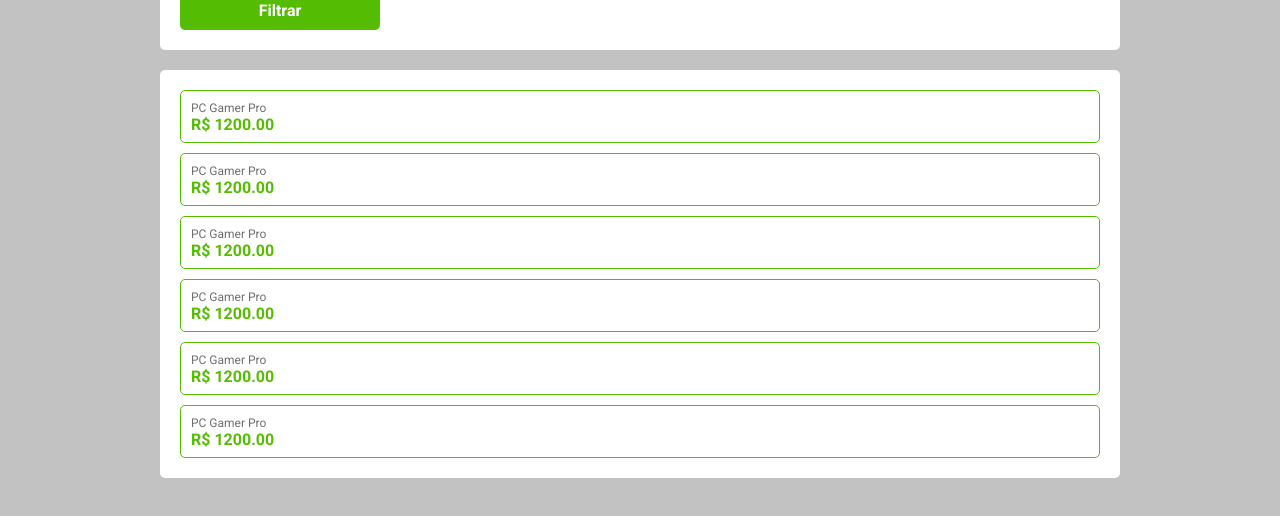
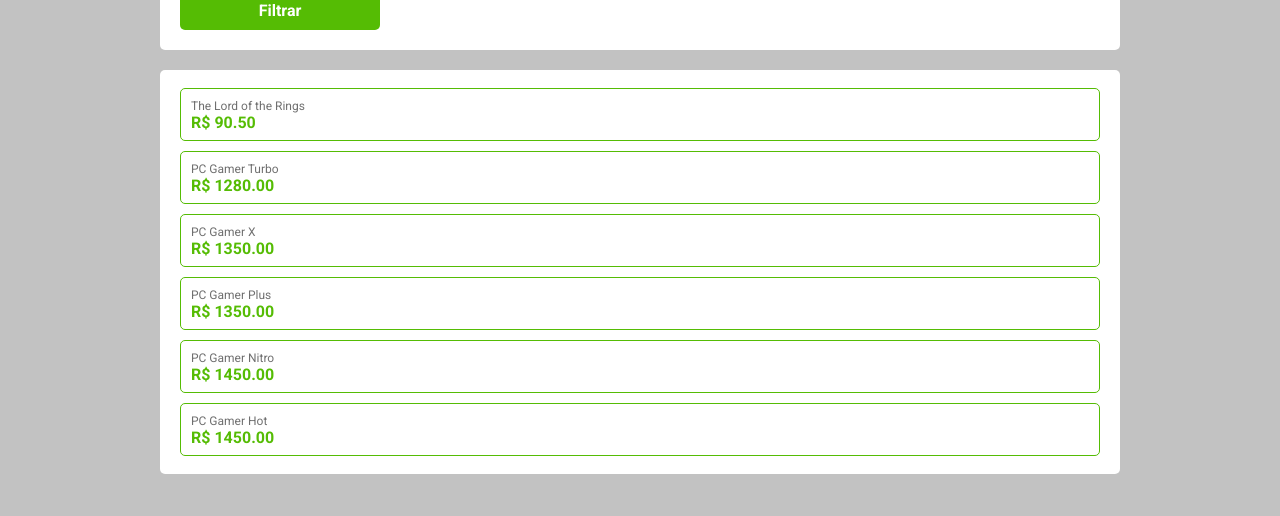
Before and after one commit to cauerg44/DSFilter, a React (Vite) app: page / in a window 1280 px wide. Shown: the part 240-756 px from the top of the page. Built offline with nearby package versions, Linux system fonts and the light colour scheme.

Commit message:
Rendering list of products

```diff
--- a/src/components/Listing/index.tsx
+++ b/src/components/Listing/index.tsx
@@ -1,34 +1,28 @@
 import './styles.css'
+import { ProductDTO } from '../../models/product'
 
-export default function Listing() {
+type Props = {
+    products: ProductDTO[]
+}
+
+export default function Listing({ products }: Props) {
 
     return (
         <div className='dsf-listing-card'>
             <div className='dsf-products-card-container'>
-                <div className='dsf-product-card'>
-                    <p>PC Gamer Pro</p>
-                    <h4>R$ 1200.00</h4>
-                </div>
-                <div className='dsf-product-card'>
-                    <p>PC Gamer Pro</p>
-                    <h4>R$ 1200.00</h4>
-                </div>
-                <div className='dsf-product-card'>
-                    <p>PC Gamer Pro</p>
-                    <h4>R$ 1200.00</h4>
-                </div>
-                <div className='dsf-product-card'>
-                    <p>PC Gamer Pro</p>
-                    <h4>R$ 1200.00</h4>
-                </div>
-                <div className='dsf-product-card'>
-                    <p>PC Gamer Pro</p>
-                    <h4>R$ 1200.00</h4>
-                </div>
-                <div className='dsf-product-card'>
-                    <p>PC Gamer Pro</p>
-                    <h4>R$ 1200.00</h4>
-                </div>
+                {
+                    products.length > 0 ? (
+                        products.map(product => (
+                            <div className='dsf-product-card' key={product.id}>
+                                <p>{product.name}</p>
+                                <h4>R$ {product.price.toFixed(2)}</h4>
+                            </div>
+                        )
+                    )
+                    )
+                    :
+                    <p className='dsf-error-msg'>Nenhum produto encontrado, filtre novamente.</p>
+                }
             </div>
         </div>
     )
--- a/src/components/Listing/styles.css
+++ b/src/components/Listing/styles.css
@@ -9,7 +9,8 @@
     width: 100%;
     max-width: 920px;
     margin: 0 auto;
-    padding: 20px 0 10px 0;
+    padding-top: 18px;
+    padding-bottom: 8px;
 }
 
 .dsf-product-card {
@@ -31,3 +32,9 @@
     font-weight: 700;
     color: var(--dsf-font-color-quaternary);
 }
+
+.dsf-error-msg {
+    margin-bottom: 11px;
+    font-weight: 500;
+    color: var(--dsf-font-color-quaternary);
+}
--- a/src/components/ListingBody/index.tsx
+++ b/src/components/ListingBody/index.tsx
@@ -1,13 +1,22 @@
+import { useEffect, useState } from 'react'
 import FilterCard from '../FilterCard'
 import Listing from '../Listing'
-import './styles.css'
+import { ProductDTO } from '../../models/product'
+import * as productService from '../../services/product-service'
 
 export default function ListingBody() {
+
+    const [products, setProducts] = useState<ProductDTO[]>([])
+
+    useEffect (() => {
+        const filteredProducts = productService.findByPrice(0, 1500)
+        setProducts(filteredProducts)
+    }, [])
 
     return (
         <section className="dsf-main-container">
             <FilterCard />
-            <Listing />
+            <Listing products={products}/>
         </section>
     )
 }
```
Also changed, not shown: src/components/ListingBody/styles.css (deleted).
